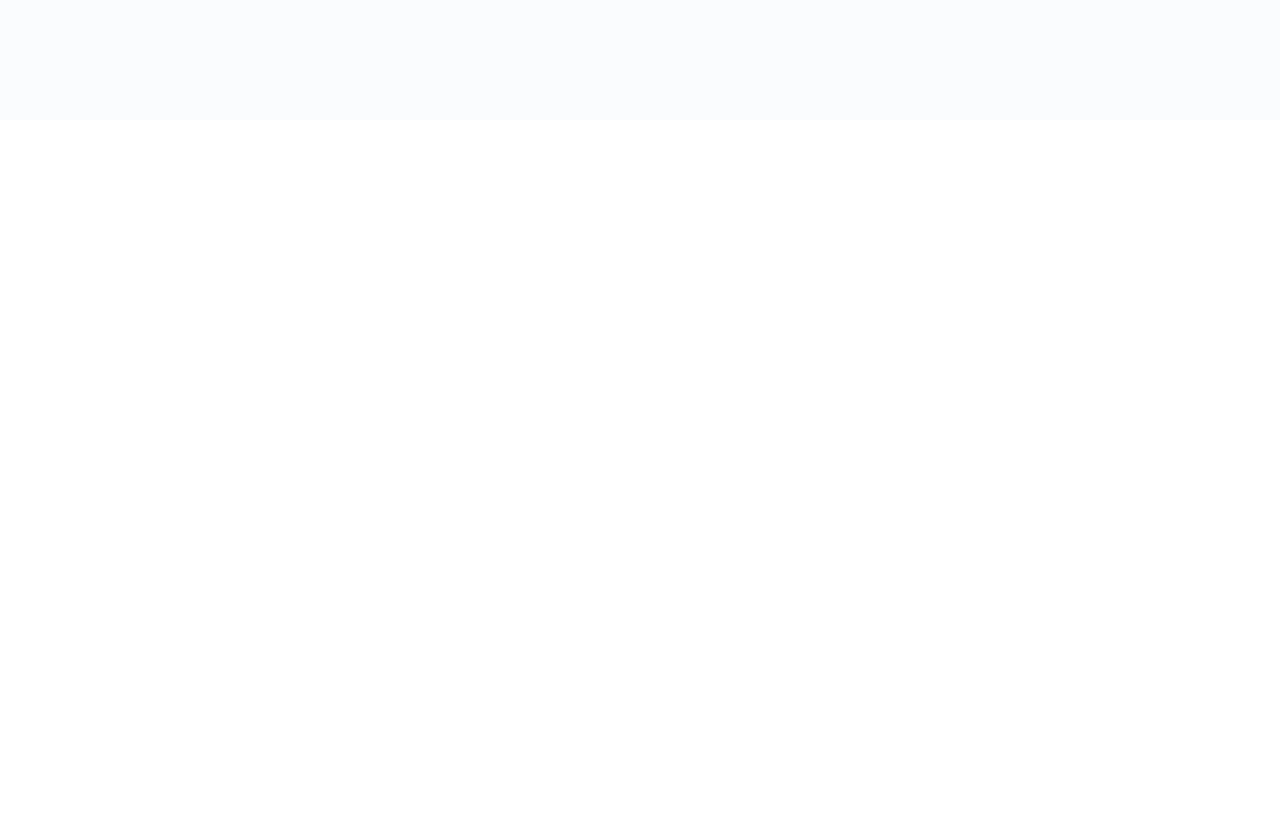
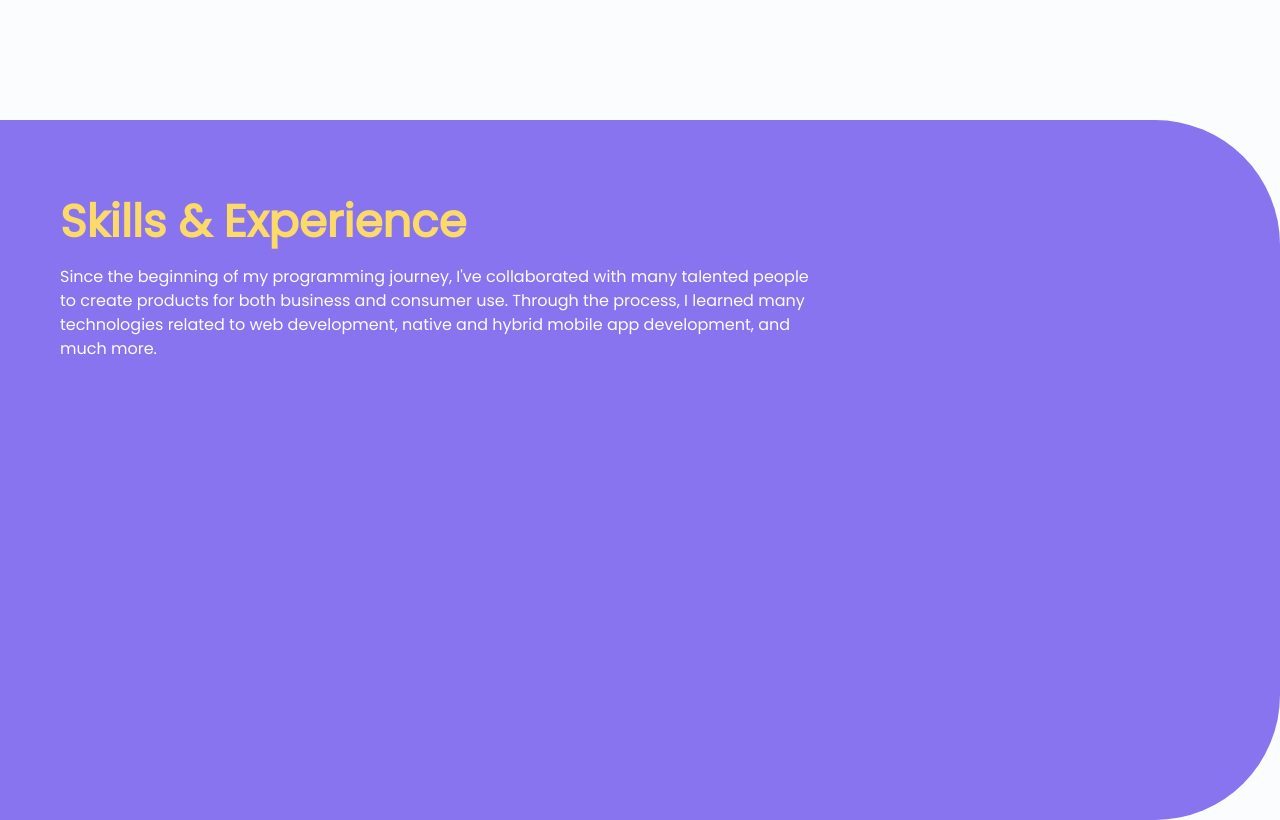
Before and after one commit to kevinnammour/kevedvoc, a React (Create React App) app: page / in a window 1280 px wide. Shown: the part 680-1500 px from the top of the page. Before the commit the page ends 800 px from the top, so only its background shows below. Built offline with nearby package versions, Linux system fonts and the light colour scheme.

Commit message:
skills desc

```diff
--- a/src/App.js
+++ b/src/App.js
@@ -1,12 +1,14 @@
 import "./global.scss";
 import Menu from "./components/menu/Menu";
 import About from "./components/about/About";
+import Skills from "./components/skills/Skills";
 
 function App() {
   return (
     <>
       <Menu />
       <About />
+      <Skills />
     </>
   );
 }
--- /dev/null
+++ b/src/components/skills/Skills.jsx
@@ -0,0 +1,20 @@
+import React from "react";
+import "./skills.scss";
+
+const Skills = () => {
+  return (
+    <div className="skills-wrapper">
+      <div className="skills-content">
+        <h1 className="skills-header">Skills & Experience</h1>
+        <p className="skills-desc mt-3">
+          Since the beginning of my programming journey, I've collaborated with
+          many talented people to create products for both business and consumer
+          use. Through the process, I learned many technologies related to web
+          development, native and hybrid mobile app development, and much more.
+        </p>
+      </div>
+    </div>
+  );
+};
+
+export default Skills;
--- /dev/null
+++ b/src/components/skills/skills.scss
@@ -0,0 +1,52 @@
+$purple: #8974f0;
+$black: #212529;
+$purple-shadow: #8974f0a8;
+$yellow: #fcda68;
+$bg: #fafcfe;
+
+.skills-wrapper {
+  background-color: $purple;
+  border-radius: 0px 125px 125px 0px;
+
+  .skills-content {
+    min-height: calc(100vh - 100px);
+    padding: 75px 0;
+    box-sizing: border-box;
+
+    .skills-header {
+      font-size: 45px;
+      font-weight: bold;
+      color: $yellow;
+    }
+
+    .skills-desc {
+      max-width: 750px;
+      width: 100%;
+      color: $bg;
+    }
+  }
+}
+
+@media only screen and (min-width: 500px) {
+  .skills-content {
+    margin: 0 60px 0px 60px;
+  }
+}
+
+@media only screen and (max-width: 500px) {
+  .skills-content {
+    margin: 0 20px 0px 20px;
+  }
+}
+
+// @media only screen and (min-width: 700px) {
+//   .about-content {
+//     flex-direction: row;
+//   }
+// }
+
+// @media only screen and (max-width: 700px) {
+//   .about-content {
+//     flex-direction: column;
+//   }
+// }
--- a/src/global.scss
+++ b/src/global.scss
@@ -1,7 +1,12 @@
 @import url("https://fonts.googleapis.com/css2?family=Lato&family=Poppins&family=Roboto&display=swap");
+$bg: #fafcfe;
 
 * {
   padding: 0;
   margin: 0;
   font-family: "Poppins";
 }
+
+body {
+  background-color: $bg;
+}
```
